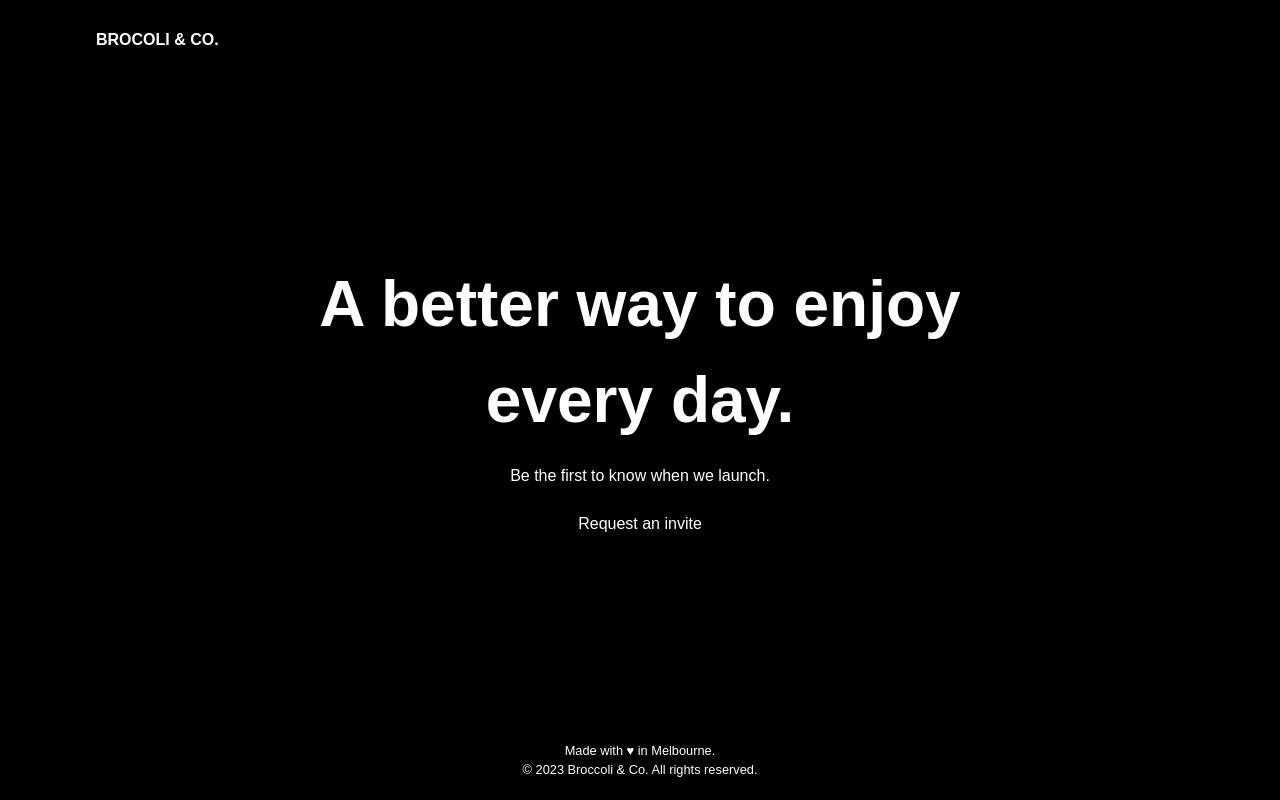
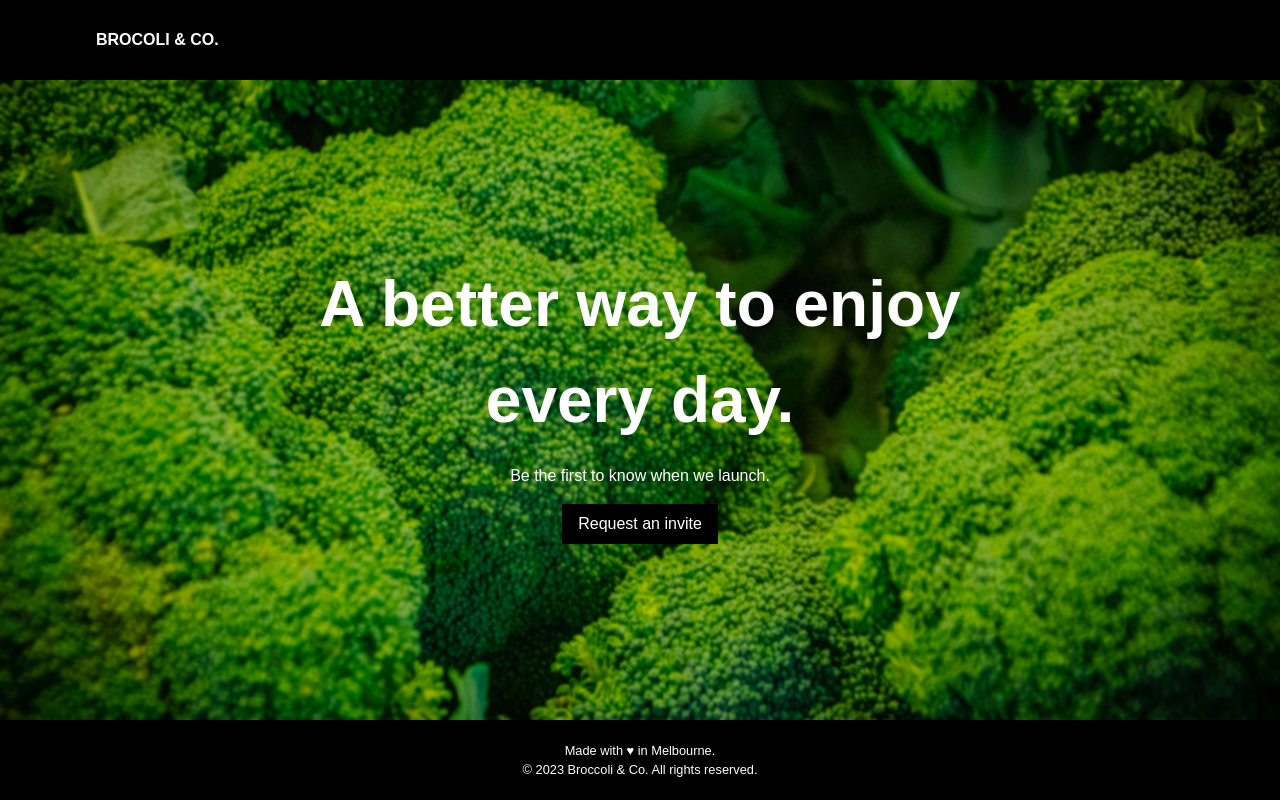
Before and after one commit to nicholascannon/broccoli-landing-page, a React (Vite) app in the folder client/: page / in a window 1280 px wide. Built offline with nearby package versions, Linux system fonts and the light colour scheme.

Commit message:
Add background image

```diff
--- a/client/src/app/landing/landing-page.module.css
+++ b/client/src/app/landing/landing-page.module.css
@@ -14,7 +14,12 @@
     justify-content: center;
     align-items: center;
 
-
+    background-image: url(./assets/background.webp);
+    background-position: center;
+    background-repeat: no-repeat;
+    background-size: cover;
+    /* a fallback value */
+    background-color: var(--secondary-bg-colour);
 }
 
 .content {
```
Also changed, not shown: client/src/app/landing/assets/background.webp (added).
